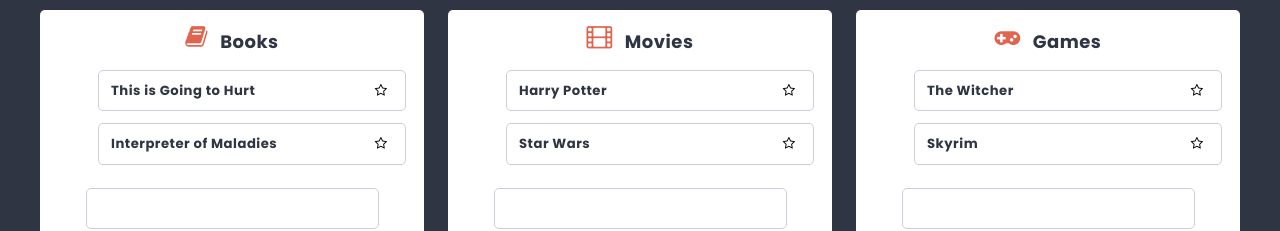
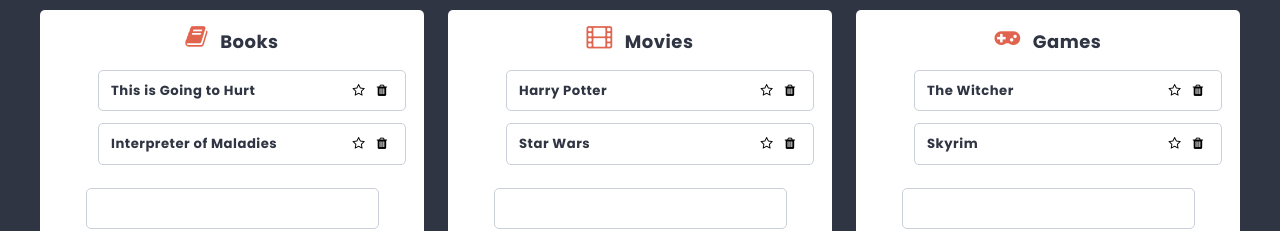
Before and after one commit to AndrzejSterniewski/learing-react, a React (Create React App) app: page /list/1 in a window 1280 px wide. Shown: the part 412-643 px from the top of the page. Built offline with nearby package versions, Linux system fonts and the light colour scheme.

Commit message:
add add to favorite functionality, fix adding new columns

```diff
--- a/src/components/Button/Button.js
+++ b/src/components/Button/Button.js
@@ -1,7 +1,7 @@
 import styles from './Button.module.scss';
 
 const Button = props => {
-    return (<button className={styles.button}>{props.children}</button>);
+    return (<button className={styles.button} onClick={props.onClick}>{props.children}</button>);
 }
 
 export default Button;
--- a/src/components/Card/Card.js
+++ b/src/components/Card/Card.js
@@ -1,32 +1,23 @@
 import styles from './Card.module.scss';
-import { useState } from 'react';
-import { getFavoriteCards, toggleCardFavorite } from '../../redux/store';
-import { useDispatch, useSelector } from 'react-redux';
-import shortid from 'shortid';
+import { toggleCardFavorite } from '../../redux/store';
+import { useDispatch } from 'react-redux';
 import clsx from 'clsx';
 
 const Card = props => {
 
-    const [isFavorite, setFavorite] = useState(false);
-
     const dispatch = useDispatch();
 
-    console.log(isFavorite);
-
-    const handleSubmit = e => {
-        e.preventDefault();
-        // props.action({ title: title, icon: icon });
-        // dispatch({ type: 'ADD_COLUMN', newColumn: { title, icon } });
-        // dispatch({ type: 'ADD_COLUMN', payload: { title, icon, id: shortid() } });
-
-        // dispatch(toggleCardFavorite({ id: shortid(), title, icon, isFavorite }));
-        dispatch(toggleCardFavorite({ id: shortid(), isFavorite, title: props.title }));
+    const handleSubmit = () => {
+        dispatch(toggleCardFavorite(props.id))
     };
 
     return (
-            <li className={styles.card} onSubmit={handleSubmit}>{props.title}
-            <button onClick={() => setFavorite(!isFavorite)} className={clsx(styles.icon + ' fa fa-star-o', isFavorite && styles.isActive)}></button>
-            </li>
+        <li className={styles.card} onSubmit={handleSubmit}>{props.title}
+        <span>
+            <button onClick={handleSubmit} className={clsx(styles.icon + ' fa fa-star-o', props.isFavorite && styles.isActive)}></button>
+            <button className={clsx(styles.icon + ' fa fa-trash')}></button>
+            </span>
+        </li>
     );
 };
 
--- a/src/components/ColumnForm/ColumnForm.js
+++ b/src/components/ColumnForm/ColumnForm.js
@@ -22,7 +22,9 @@
         // dispatch({ type: 'ADD_COLUMN', payload: { title, icon, id: shortid() } });
 
         // new property added listId
-        dispatch(addColumn({ title, icon, id: shortid() }));
+        // this was wrong:
+        // dispatch(addColumn({ title, icon, id: shortid() }));
+        dispatch(addColumn({ title, icon, id: shortid(), listId: props.listId }));
         setTitle('');
         setIcon('');
     };
--- a/src/redux/store.js
+++ b/src/redux/store.js
@@ -20,12 +20,13 @@
 
 export const getAllColumns = (state => state.columns);
 
-export const getColumnsByList = ( { columns }, listId) => columns.filter(column => column.listId === listId);
+export const getColumnsByList = ({ columns }, listId) => columns.filter(column => column.listId === listId);
 
 export const getAllLists = (state => state.lists);
 
 // NEW CODE
-export const getFavoriteCards = ( { cards }, isFavorite) => cards.filter(card => card.isFavorite === isFavorite);
+// export const getFavoriteCards = ({ cards }, isFavorite) => cards.filter(card => card.isFavorite === isFavorite);
+export const getFavoriteCards = ( { cards }) => cards.filter(card => card.isFavorite)
 
 
 // ACTION CREATORS
@@ -48,11 +49,11 @@
       return { ...state, columns: [...state.columns, { ...action.payload, id: shortid() }] };
     case 'ADD_CARD':
       return { ...state, cards: [...state.cards, { ...action.payload, id: shortid() }] };
-      case 'ADD_LIST':
-        return { ...state, lists: [...state.lists, { ...action.payload, id: shortid() }]};
+    case 'ADD_LIST':
+      return { ...state, lists: [...state.lists, { ...action.payload, id: shortid() }] };
     case 'UPDATE_SEARCHSTRING':
       return { ...state, searchString: action.payload };
-      case 'TOGGLE_CARD_FAVORITE':
+    case 'TOGGLE_CARD_FAVORITE':
       return { ...state, cards: state.cards.map(card => (card.id === action.payload) ? { ...card, isFavorite: !card.isFavorite } : card) };
     default:
       return state;
```
